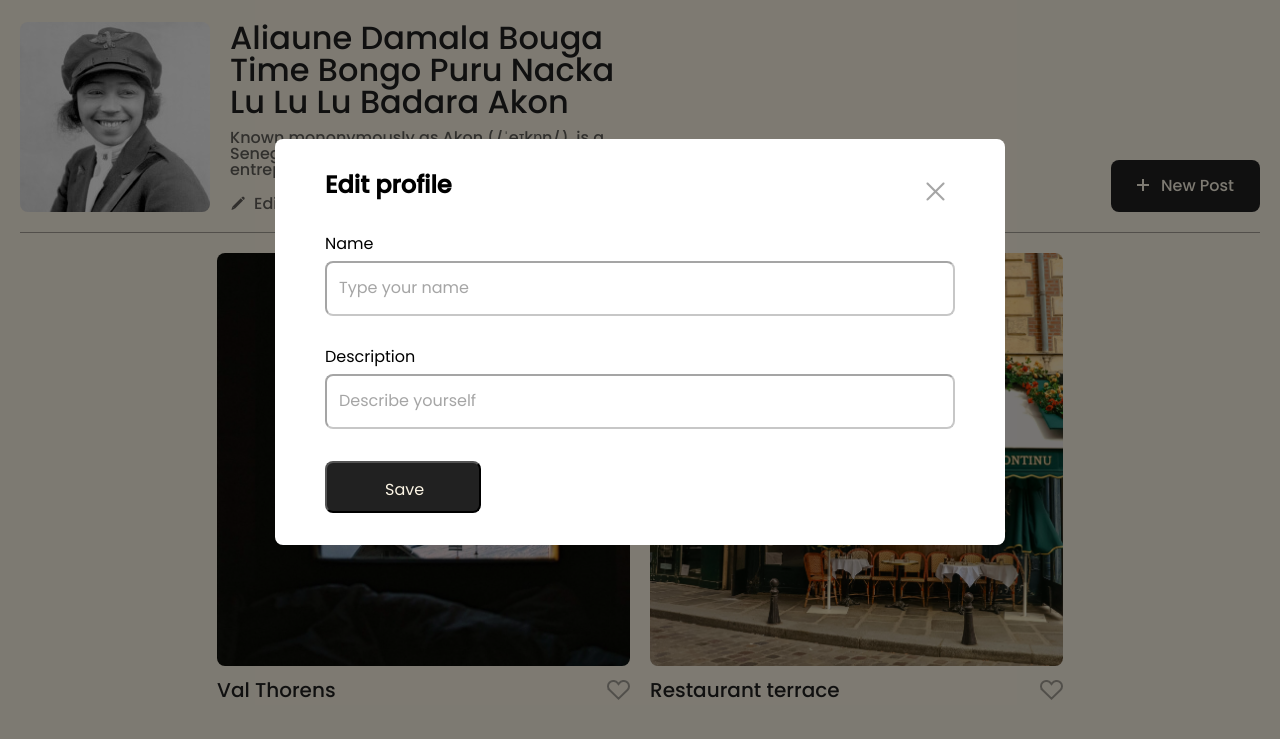
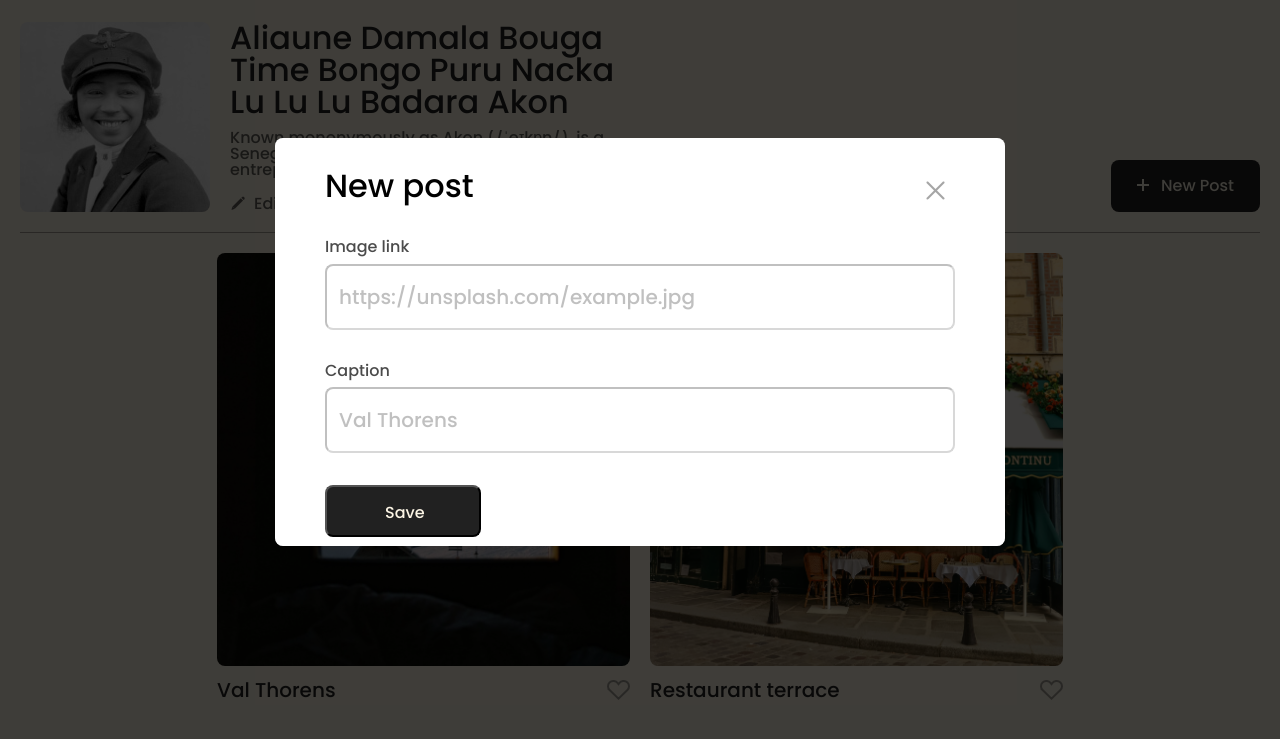
Before and after one commit to ln-harris/se_project_spots, a plain HTML site: page index.html in a window 1280 px wide. Shown: the part 58-797 px from the top of the page. Drawn offline with Linux system fonts and the light colour scheme; grey boxes are pictures that could not be loaded.

Commit message:
New update

```diff
--- a/blocks/modal.css
+++ b/blocks/modal.css
@@ -29,6 +29,12 @@
 .modal__title {
   margin: 0;
   padding: 32px 0 0 50px;
+  font-family: "Poppins", Arial, Helvetica, sans-serif;
+  font-weight: 500;
+  font-style: normal;
+  font-size: 32px;
+  line-height: 100%;
+  letter-spacing: 0;
 }
 
 .modal_is-opened {
@@ -47,11 +53,18 @@
 .modal__form {
   display: flex;
   flex-direction: column;
-  padding: 36px 50px 32px;
+  margin: 36px 50px;
 }
 
 .modal__label {
   margin: 0 0 32px;
+  font-family: "Poppins", Arial, Helvetica, sans-serif;
+  font-weight: 500;
+  font-style: normal;
+  font-size: 16px;
+  line-height: 110%;
+  letter-spacing: 0;
+  opacity: 0.7;
 }
 
 .modal__input {
@@ -62,6 +75,12 @@
   border-radius: 8px;
   opacity: 0.4;
   box-sizing: border-box;
+  font-family: "Poppins", Arial, Helvetica, sans-serif;
+  font-weight: 500;
+  font-style: normal;
+  font-size: 20px;
+  line-height: 100%;
+  letter-spacing: 0;
 }
 
 .modal__input::placeholder {
@@ -75,6 +94,12 @@
   height: 52px;
   padding: 18px 58px;
   border-radius: 8px;
+  font-family: "Poppins", Arial, Helvetica, sans-serif;
+  font-weight: 500;
+  font-style: normal;
+  font-size: 16px;
+  line-height: 100%;
+  letter-spacing: 0;
 }
 
 @media screen and (max-width: 630px) {
@@ -92,6 +117,7 @@
   }
   .modal__title {
     padding: 0 0 24px;
+    font-size: 20px;
   }
   .modal__form {
     display: flex;
--- a/index.html
+++ b/index.html
@@ -117,8 +117,8 @@
       </footer>
       <div class="modal modal_is-opened">
         <div class="modal__container">
-          <button class="modal__close-btn"></button>
-          <h2 type="button" class="modal__title">Edit profile</h2>
+          <button type="button" class="modal__close-btn"></button>
+          <h2 class="modal__title">Edit profile</h2>
           <form class="modal__form">
             <label for="profile-name-input" class="modal__label">
               Name<input
@@ -137,7 +137,34 @@
             <button type="submit" class="modal__submit-btn">Save</button>
           </form>
         </div>
+
+
+
+
+
+      <div class="modal modal_is-opened">
+        <div class="modal__container">
+          <button type="button" class="modal__close-btn"></button>
+          <h2 class="modal__title">New post</h2>
+          <form class="modal__form">
+            <label for="profile-name-input" class="modal__label">
+              Image link<input
+                id="card-image-input"
+                type="url"
+                class="modal__input"
+                placeholder="https://unsplash.com/example.jpg"
+            /></label>
+            <label for="profile-description-input" class="modal__label">
+              Caption<input
+                id="card-caption-input"
+                type="text"
+                class="modal__input"
+                placeholder="Val Thorens"
+            /></label>
+            <button type="submit" class="modal__submit-btn">Save</button>
+          </form>
+        </div>
+
       </div>
-    </div>
   </body>
 </html>
```
